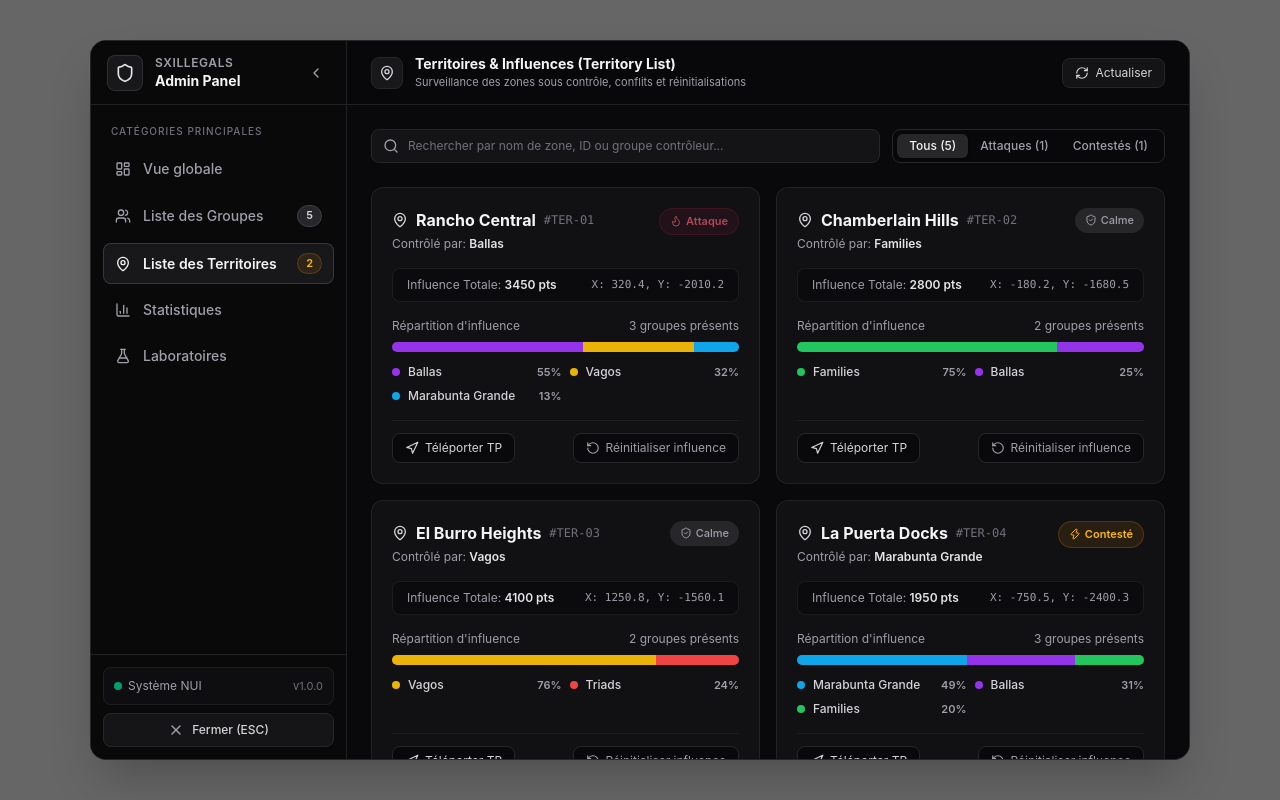
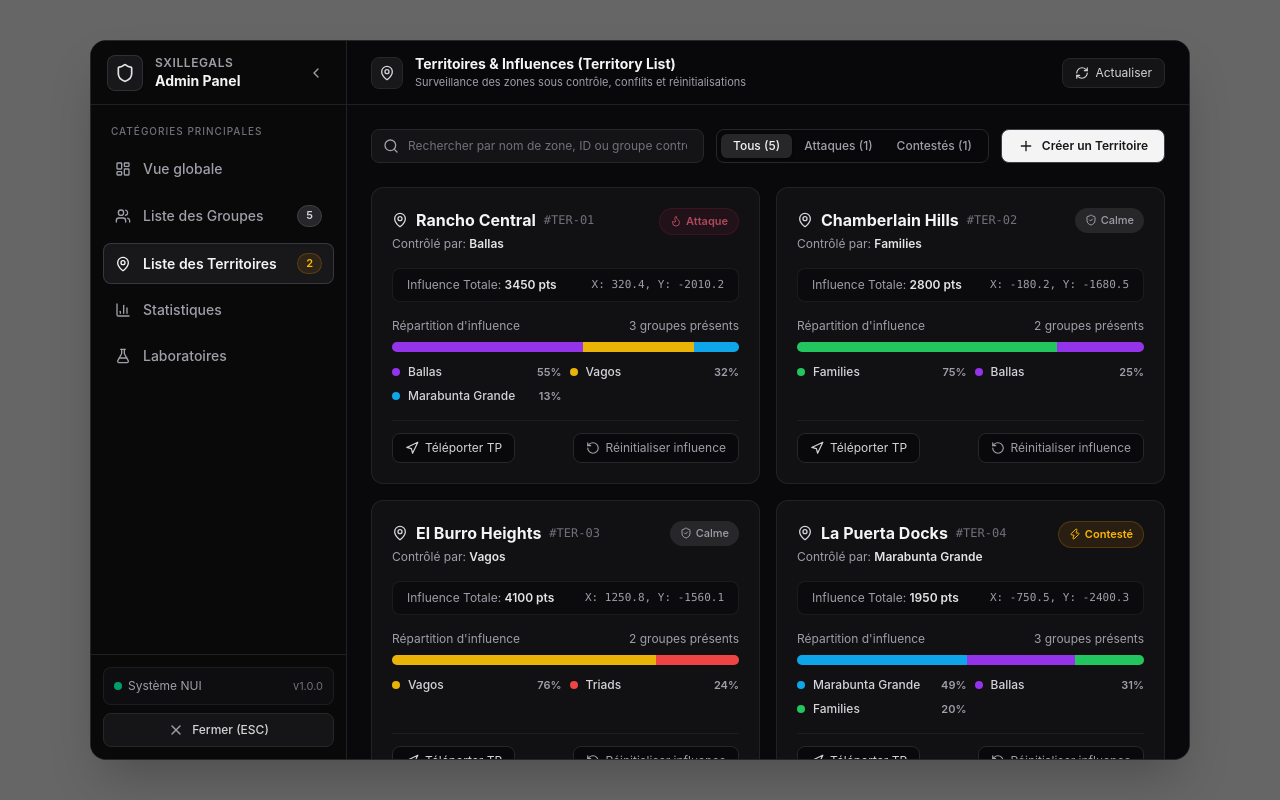
Before and after one commit to 0xS4cha/sxIllegals, a React (Vite) app in the folder web/: page / in a window 1280 px wide. Both pictures are taken after a click on the button "Gérer les territoires →". Built offline with nearby package versions, Linux system fonts and the light colour scheme.

Commit message:
feat/add callback, fix/sh_class.lua and clean code of interface

```diff
--- a/web/src/index.css
+++ b/web/src/index.css
@@ -11,3 +11,22 @@ body,
   background: transparent;
   font-family: system-ui, -apple-system, sans-serif;
 }
+
+::-webkit-scrollbar {
+  width: 3px;
+  height: 7px;
+}
+
+::-webkit-scrollbar-track {
+  background: rgba(29,29,29,.75);
+  border-radius: 5px;
+}
+
+::-webkit-scrollbar-thumb {
+  background: rgba(49, 49, 49, 0.75);
+  border-radius: 5px;
+}
+
+::-webkit-scrollbar-corner {
+  background: rgba(29, 29, 29, 0.75);
+}
--- a/web/src/pages/admin/components/TerritoriesView.tsx
+++ b/web/src/pages/admin/components/TerritoriesView.tsx
@@ -7,6 +7,7 @@ import {
   RotateCcw,
   Search,
   ShieldCheck,
+  Plus,
   Zap,
 } from 'lucide-react'
 import type { TerritoryItem } from '../../../types/admin'
@@ -43,7 +44,6 @@ export function TerritoriesView({
 
   return (
     <div className="space-y-6">
-      {/* Search & Filter Header */}
       <div className="flex flex-col gap-4 sm:flex-row sm:items-center sm:justify-between">
         <div className="flex flex-1 flex-wrap items-center gap-3">
           <div className="relative flex-1 min-w-[220px]">
@@ -92,10 +92,16 @@ export function TerritoriesView({
               Contestés ({territories.filter((t) => t.attackState === 2).length})
             </button>
           </div>
+          <button
+            type="button"
+            className="flex items-center justify-center gap-2 rounded-lg border border-zinc-700 bg-zinc-100 px-4 py-2 text-xs font-semibold text-zinc-900 transition hover:bg-white hover:shadow-md"
+          >
+            <Plus className="h-4 w-4" />
+            <span>Créer un Territoire</span>
+          </button>
         </div>
       </div>
 
-      {/* Territory Cards Grid */}
       <div className="grid grid-cols-1 gap-4 lg:grid-cols-2">
         {filteredTerritories.map((territory, idx) => (
           <motion.div
@@ -106,7 +112,6 @@ export function TerritoriesView({
             className="flex flex-col justify-between rounded-xl border border-zinc-800/80 bg-zinc-900/60 p-5 space-y-4 hover:border-zinc-700 transition"
           >
             <div>
-              {/* Header */}
               <div className="flex items-start justify-between">
                 <div>
                   <div className="flex items-center gap-2">
@@ -141,7 +146,6 @@ export function TerritoriesView({
                 </div>
               </div>
 
-              {/* Total Points & Coords */}
               <div className="mt-4 flex items-center justify-between rounded-lg border border-zinc-800/60 bg-zinc-950/60 px-3.5 py-2 text-xs">
                 <span className="text-zinc-400">
                   Influence Totale:{' '}
@@ -154,14 +158,12 @@ export function TerritoriesView({
                 </span>
               </div>
 
-              {/* Influence Breakdown Bars */}
               <div className="mt-4 space-y-2">
                 <div className="flex items-center justify-between text-xs text-zinc-400">
                   <span>Répartition d'influence</span>
                   <span>{territory.influences.length} groupes présents</span>
                 </div>
 
-                {/* Progress bar container */}
                 <div className="h-2.5 w-full overflow-hidden rounded-full bg-zinc-800 flex">
                   {territory.influences.map((inf) => (
                     <div
@@ -172,7 +174,6 @@ export function TerritoriesView({
                   ))}
                 </div>
 
-                {/* Legend list */}
                 <div className="grid grid-cols-2 gap-2 pt-1">
                   {territory.influences.map((inf) => (
                     <div key={inf.groupId} className="flex items-center gap-2 text-xs">
@@ -190,7 +191,6 @@ export function TerritoriesView({
               </div>
             </div>
 
-            {/* Actions */}
             <div className="flex items-center justify-between pt-3 border-t border-zinc-800/60">
               <button
                 type="button"
--- a/web/src/pages/group/Index.tsx
+++ b/web/src/pages/group/Index.tsx
@@ -63,7 +63,6 @@ export function GroupPanel() {
 
   return (
     <div className="flex h-full w-full overflow-hidden bg-zinc-950">
-      {/* Sidebar */}
       <GroupSidebar
         group={group}
         activeCategory={activeCategory}
@@ -72,9 +71,7 @@ export function GroupPanel() {
         onToggleCollapse={() => setCollapsedSidebar((prev) => !prev)}
       />
 
-      {/* Main Content Area */}
       <div className="flex flex-1 flex-col overflow-hidden">
-        {/* Top Header */}
         <header className="flex h-16 shrink-0 items-center justify-between border-b border-zinc-800/80 bg-zinc-950/60 px-6 backdrop-blur-md">
           <div className="flex items-center gap-3">
             <div className="flex h-8 w-8 items-center justify-center rounded-lg border border-zinc-800 bg-zinc-900 text-zinc-300">
@@ -100,7 +97,6 @@ export function GroupPanel() {
           </div>
         </header>
 
-        {/* Dynamic Category View */}
         <main className="flex-1 overflow-auto p-6">
           <AnimatePresence mode="wait">
             <motion.div
@@ -144,7 +140,6 @@ export function GroupPanel() {
         </main>
       </div>
 
-      {/* Modals */}
       <InviteMemberModal
         isOpen={isInviteModalOpen}
         onClose={() => setIsInviteModalOpen(false)}
--- a/web/src/pages/group/components/GroupMembersView.tsx
+++ b/web/src/pages/group/components/GroupMembersView.tsx
@@ -38,7 +38,6 @@ export function GroupMembersView({
 
   return (
     <div className="space-y-6">
-      {/* Top Header & Invite Button */}
       <div className="flex flex-col gap-4 sm:flex-row sm:items-center sm:justify-between">
         <div className="relative flex-1 max-w-md">
           <Search className="absolute left-3 top-1/2 h-4 w-4 -translate-y-1/2 text-zinc-400" />
@@ -63,7 +62,6 @@ export function GroupMembersView({
         )}
       </div>
 
-      {/* Members Grid / List */}
       <div className="grid grid-cols-1 gap-3">
         {filteredMembers.map((member, idx) => (
           <motion.div
@@ -73,7 +71,6 @@ export function GroupMembersView({
             transition={{ delay: idx * 0.03 }}
             className="flex flex-col sm:flex-row sm:items-center justify-between rounded-xl border border-zinc-800/80 bg-zinc-900/60 p-4 gap-4 hover:border-zinc-700 transition"
           >
-            {/* Left: Info */}
             <div className="flex items-center gap-3.5">
               <span
                 className={`h-3 w-3 rounded-full shrink-0 ${
@@ -95,7 +92,6 @@ export function GroupMembersView({
               </div>
             </div>
 
-            {/* Middle: Rank & Stats */}
             <div className="flex flex-wrap items-center gap-4 text-xs">
               <div className="rounded border border-zinc-700/80 bg-zinc-800 px-2.5 py-1 text-zinc-200 font-semibold">
                 {member.rank}
@@ -113,7 +109,6 @@ export function GroupMembersView({
               </div>
             </div>
 
-            {/* Right: Actions */}
             {canManageMembers && !member.isLeader && (
               <div className="flex items-center gap-1.5 self-end sm:self-auto">
                 <button
--- a/web/src/pages/group/components/GroupOverviewView.tsx
+++ b/web/src/pages/group/components/GroupOverviewView.tsx
@@ -55,7 +55,6 @@ export function GroupOverviewView({
 
   return (
     <div className="space-y-6">
-      {/* Top Banner Devise & Identity */}
       <motion.div
         initial={{ opacity: 0, y: 12 }}
         animate={{ opacity: 1, y: 0 }}
@@ -99,7 +98,6 @@ export function GroupOverviewView({
         </div>
       </motion.div>
 
-      {/* KPI Cards Grid */}
       <div className="grid grid-cols-1 gap-4 sm:grid-cols-2 lg:grid-cols-4">
         {kpiCards.map((card, idx) => {
           const Icon = card.icon
@@ -127,9 +125,7 @@ export function GroupOverviewView({
         })}
       </div>
 
-      {/* Main Grid: Online Members List & Activity Timeline */}
       <div className="grid grid-cols-1 gap-6 lg:grid-cols-3">
-        {/* Members Quick List */}
         <motion.div
           initial={{ opacity: 0, y: 12 }}
           animate={{ opacity: 1, y: 0 }}
@@ -181,7 +177,6 @@ export function GroupOverviewView({
           </div>
         </motion.div>
 
-        {/* Activity Stream */}
         <motion.div
           initial={{ opacity: 0, y: 12 }}
           animate={{ opacity: 1, y: 0 }}
```
Also changed, not shown: web/src/pages/admin/components/GroupsView.tsx (+0 -12 lines), web/src/pages/admin/components/OverviewView.tsx (+0 -7 lines), web/src/pages/admin/components/StatisticsView.tsx (+0 -12 lines).
